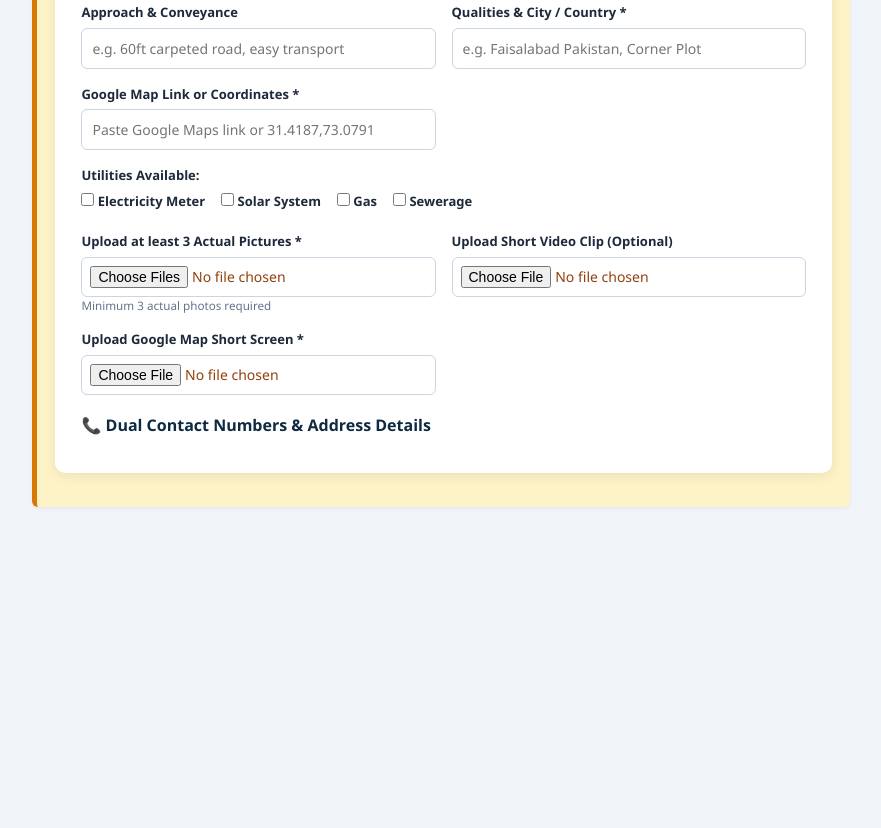
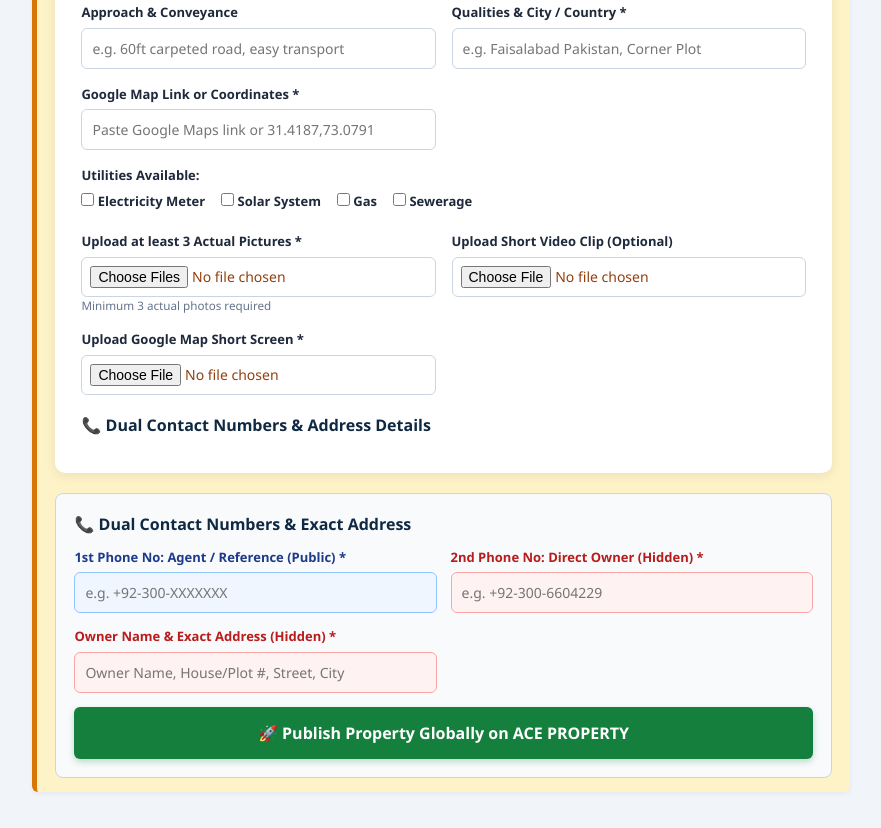
Before and after one commit to Muhammadabubker/aceproperty, a plain HTML site: page index.html in a window 1280 px wide. Shown: the part 1205-2033 px from the top of the page, without its empty margins (199-1080 px from the left). Before the commit the page ends 1748 px from the top, so only its background shows below. Drawn offline with Linux system fonts and the light colour scheme.

Commit message:
Update index.html

```diff
--- a/index.html
+++ b/index.html
@@ -292,3 +292,40 @@
     <!-- Row 8: Dual Phone Numbers (1st Agent Public, 2nd Owner Hidden) -->
     <h3 style="margin: 18px 0 10px; color: #0f2942; font-size: 16px;">📞 Dual Contact Numbers & Address Details</h3>
 </div>
+<!-- DUAL CONTACT NUMBERS & PUBLISH BUTTON -->
+<div style="background: #f8fafc; border: 1px solid #cbd5e1; padding: 18px; border-radius: 8px; margin-top: 18px;">
+  <h3 style="color: #0f2942; font-size: 16px; margin-bottom: 12px;">
+    📞 Dual Contact Numbers & Exact Address
+  </h3>
+
+  <div style="display: grid; grid-template-columns: repeat(auto-fit, minmax(240px, 1fr)); gap: 14px; margin-bottom: 14px;">
+    <!-- 1st Phone: Public -->
+    <div style="display: flex; flex-direction: column;">
+      <label style="font-size: 13px; font-weight: 700; color: #1e3a8a; margin-bottom: 5px;">
+        1st Phone No: Agent / Reference (Public) *
+      </label>
+      <input type="tel" id="agentPhone" placeholder="e.g. +92-300-XXXXXXX" required style="padding: 10px; border: 1px solid #93c5fd; border-radius: 6px; background: #eff6ff;">
+    </div>
+
+    <!-- 2nd Phone: Hidden behind $10 / PKR 2,700 or $25 Paywall -->
+    <div style="display: flex; flex-direction: column;">
+      <label style="font-size: 13px; font-weight: 700; color: #b91c1c; margin-bottom: 5px;">
+        2nd Phone No: Direct Owner (Hidden) *
+      </label>
+      <input type="tel" id="ownerPhone" placeholder="e.g. +92-300-6604229" required style="padding: 10px; border: 1px solid #fca5a5; border-radius: 6px; background: #fef2f2;">
+    </div>
+
+    <!-- Exact Address: Hidden -->
+    <div style="display: flex; flex-direction: column;">
+      <label style="font-size: 13px; font-weight: 700; color: #b91c1c; margin-bottom: 5px;">
+        Owner Name & Exact Address (Hidden) *
+      </label>
+      <input type="text" id="exactAddress" placeholder="Owner Name, House/Plot #, Street, City" required style="padding: 10px; border: 1px solid #fca5a5; border-radius: 6px; background: #fef2f2;">
+    </div>
+  </div>
+
+  <!-- PUBLISH PROPERTY BUTTON -->
+  <button type="submit" style="background: #15803d; color: #ffffff; border: none; padding: 15px 24px; font-size: 16px; font-weight: bold; border-radius: 6px; cursor: pointer; width: 100%; box-shadow: 0 3px 6px rgba(21, 128, 61, 0.25);">
+    🚀 Publish Property Globally on ACE PROPERTY
+  </button>
+</div>
```
